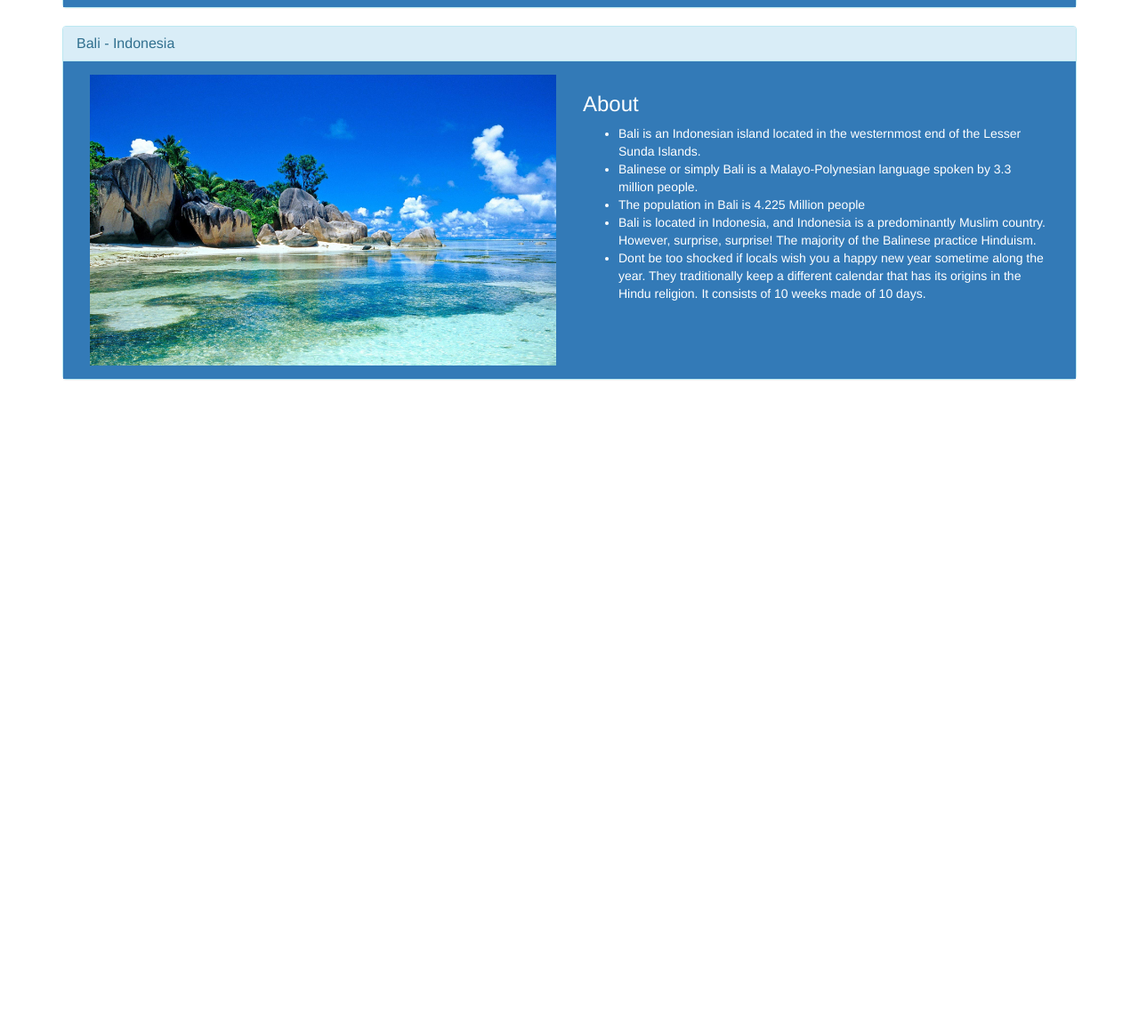
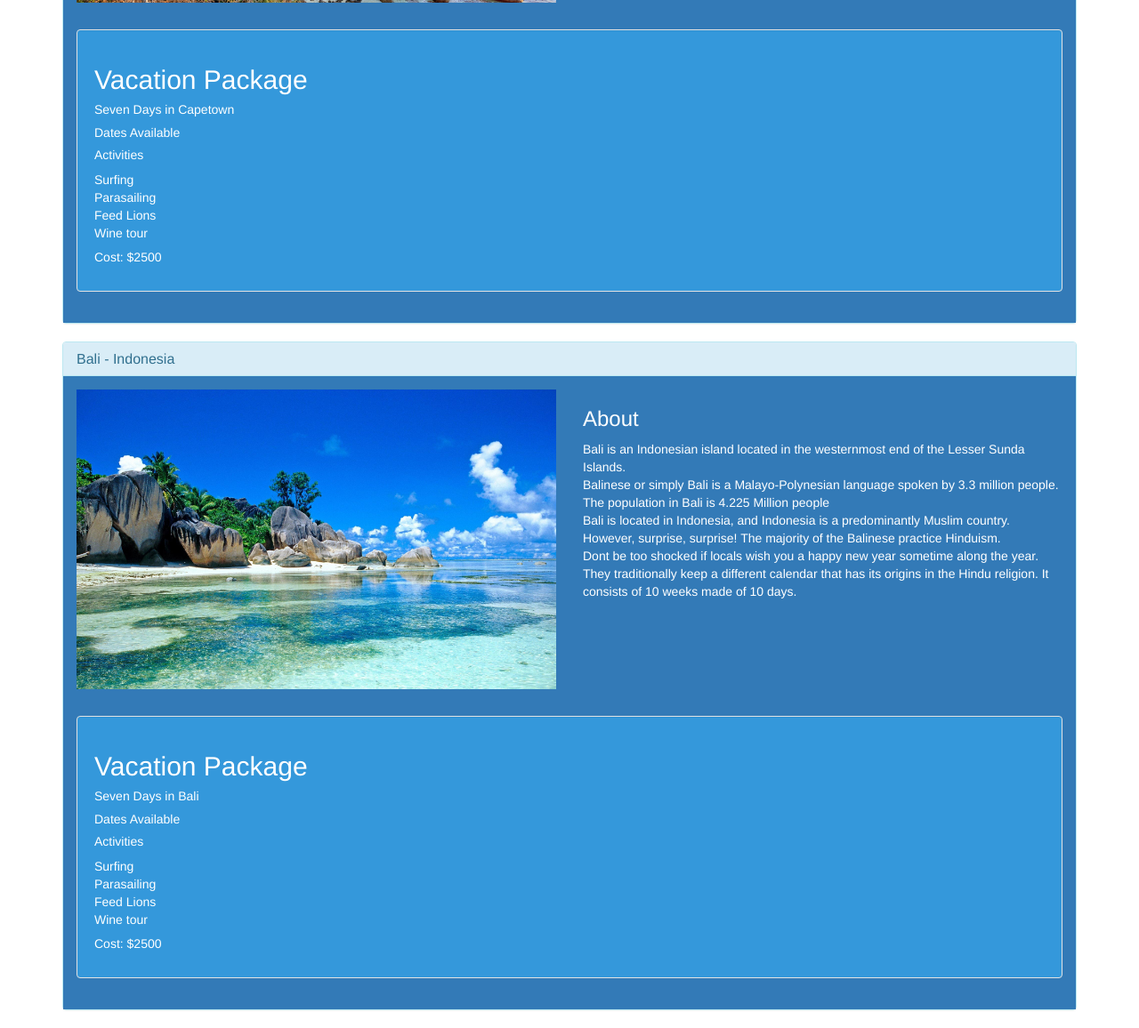
Before and after one commit to mwlong23/vacation-destination, a plain HTML site: page index.html in a window 1280 px wide. Shown: the part 636-1792 px from the top of the page at 89% size. Before the commit the page ends 1083 px from the top, so only its background shows below. Drawn offline with Linux system fonts and the light colour scheme.

Commit message:
Adds activities, cost and date range row to each vacation

```diff
--- /dev/null
+++ b/css/styles.css
@@ -0,0 +1,10 @@
+.well {
+    background-color: #3498db;
+    margin-top: 30px;
+    /*text-align: center;*/
+}
+
+ul {
+  list-style: none;
+  padding-left: 0;
+}
--- a/index.html
+++ b/index.html
@@ -3,6 +3,7 @@
   <head>
     <meta charset="utf-8">
     <link rel="stylesheet" href="css/bootstrap.css" type="text/css">
+    <link rel="stylesheet" href="css/styles.css" type="text/css">
     <title></title>
   </head>
   <body>
@@ -18,10 +19,11 @@
                 <h3 class="panel-title">Capetown - South Africa</h3>
               </div>
               <div class="panel-body bg-primary">
+                <div class="row">
                   <div class="col-sm-6">
                     <img src="img/capetown.jpg" class="img-responsive" alt="Responsive image">
                   </div>
-                <div class="col-md-6">
+                  <div class="col-sm-6">
                     <h3>About</h3>
                     <ul>
                       <li>Capetown is located in Sout Africa</li>
@@ -32,6 +34,25 @@
                     </ul>
                   </div>
                 </div>
+                <div class="row">
+                  <div class ="col-sm-12">
+                    <div class="well">
+                      <h2>Vacation Package</h2>
+                      <h5>Seven Days in Capetown</h5>
+                      <h5>Dates Available</h5>
+                      <h5>Activities</h5>
+                      <ul>
+                        <li>Surfing</li>
+                        <li>Parasailing</li>
+                        <li>Feed Lions</li>
+                        <li>Wine tour</li>
+                      </ul>
+                      <h5>Cost: $2500</h5>
+
+                    </div>
+                  </div>
+                </div>
+              </div>
             </div>
           </div>
           <div class="Bali">
@@ -40,10 +61,11 @@
                 <h3 class="panel-title">Bali - Indonesia</h3>
               </div>
               <div class="panel-body bg-primary">
+                <div class="row">
                   <div class="col-sm-6">
                     <img src="img/bali.jpg" class="img-responsive" alt="Responsive image">
                   </div>
-                <div class="col-md-6">
+                  <div class="col-sm-6">
                     <h3>About</h3>
                     <ul>
                       <li>Bali is an Indonesian island located in the westernmost end of the Lesser Sunda Islands.</li>
@@ -54,6 +76,24 @@
                     </ul>
                   </div>
                 </div>
+                <div class="row">
+                  <div class ="col-sm-12">
+                    <div class="well">
+                      <h2>Vacation Package</h2>
+                      <h5>Seven Days in Bali</h5>
+                      <h5>Dates Available</h5>
+                      <h5>Activities</h5>
+                      <ul>
+                        <li>Surfing</li>
+                        <li>Parasailing</li>
+                        <li>Feed Lions</li>
+                        <li>Wine tour</li>
+                      </ul>
+                      <h5>Cost: $2500</h5>
+                    </div>
+                  </div>
+                </div>
+              </div>
             </div>
           </div>
         </div>
```
Lines whose indentation alone changed are shown as unchanged.
